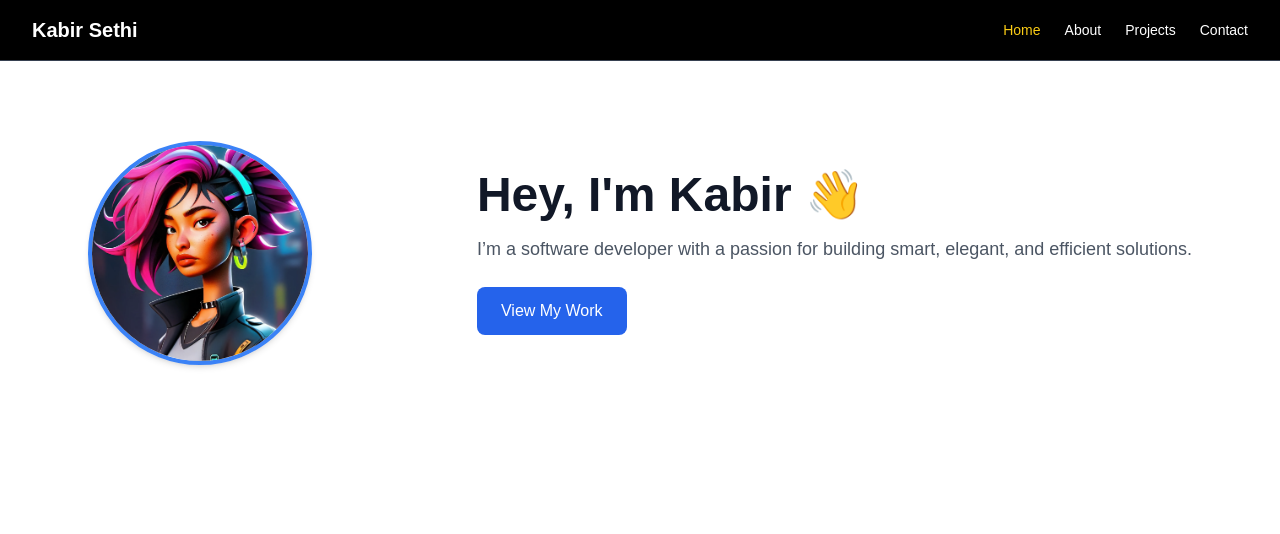
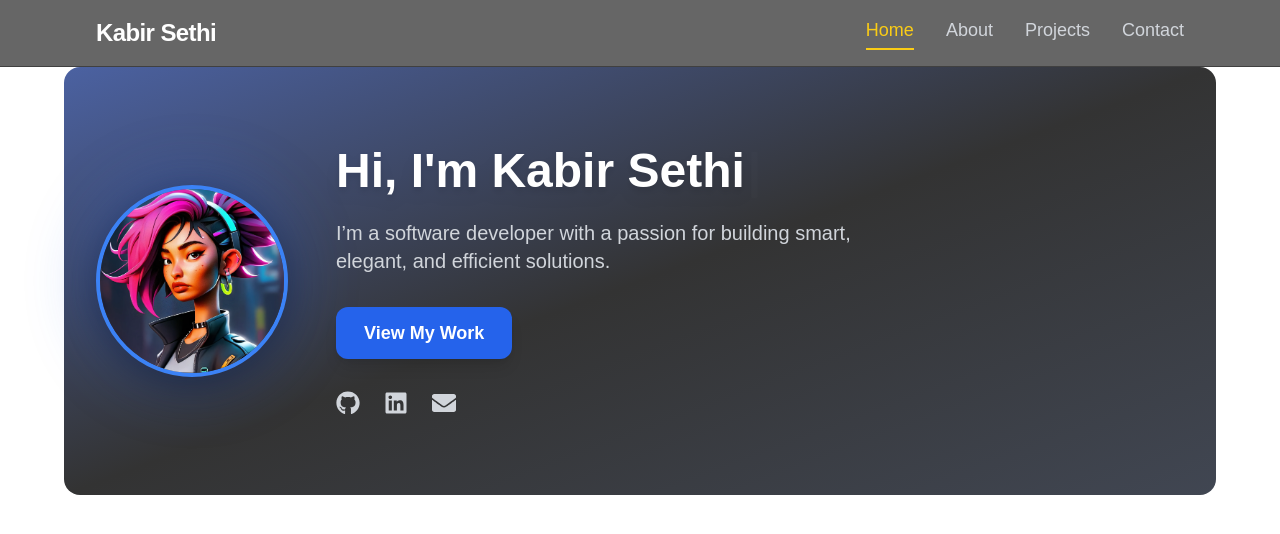
Before and after one commit to KabirSethi6933782/personal-portfolio, a Next.js app: page / in a window 1280 px wide. Shown: the top 534 px of the page. Built offline with nearby package versions, Linux system fonts and the light colour scheme.

Commit message:
Hero Section and Nav Bar fullt designed

```diff
--- a/package.json
+++ b/package.json
@@ -10,9 +10,12 @@
     "lint": "next lint"
   },
   "dependencies": {
+    "framer-motion": "^12.12.1",
     "next": "15.3.2",
     "react": "^19.0.0",
-    "react-dom": "^19.0.0"
+    "react-dom": "^19.0.0",
+    "react-icons": "^5.5.0",
+    "react-simple-typewriter": "^5.0.1"
   },
   "devDependencies": {
     "@eslint/eslintrc": "^3",
--- a/src/app/components/Hero.tsx
+++ b/src/app/components/Hero.tsx
@@ -2,36 +2,97 @@
 
 import Image from "next/image";
 import Link from "next/link";
+import { motion } from "framer-motion";
+import { Typewriter } from "react-simple-typewriter";
+import { FaGithub, FaLinkedin, FaEnvelope } from "react-icons/fa"; // Example icons
 
 export default function Hero() {
   return (
-   <section className="flex flex-col md:flex-row items-center justify-between gap-12 px-6 py-20 max-w-6xl mx-auto text-center md:text-left">
-  {/* Left: Avatar */}
-  <div className="w-40 h-40 md:w-56 md:h-56 rounded-full overflow-hidden border-4 border-blue-500 shadow-md">
+    <section className="relative flex flex-col md:flex-row items-center justify-between gap-12 px-8 py-20 max-w-6xl mx-auto">
+      {/* Gradient Background Shape */}
+      <div className="absolute inset-0 bg-gradient-to-br from-blue-900 via-black to-gray-900 opacity-80 -z-10 rounded-2xl pointer-events-none" />
+
+      {/* Animated Avatar with Glow */}
+      <motion.div
+        initial={{ opacity: 0, x: -60 }}
+        animate={{ opacity: 1, x: 0 }}
+        transition={{ duration: 0.7, type: "spring" }}
+        className="w-48 h-48 rounded-full overflow-hidden border-4 border-blue-500 shadow-2xl"
+        style={{
+          boxShadow: "0 0 64px 8px #2563eb44, 0 8px 32px 0 #0006"
+        }}
+      >
         <Image
           src="/assets/avatar.png"
           alt="Kabir Sethi"
-      width={224}
-      height={224}
+          width={192}
+          height={192}
           className="object-cover w-full h-full"
         />
-  </div>
+      </motion.div>
 
-  {/* Right: Text */}
-  <div>
-    <h1 className="text-4xl md:text-5xl font-bold text-gray-900 dark:text-white">
-      Hey, I'm Kabir 👋
+      {/* Animated Text + Typewriter */}
+      <motion.div
+        initial={{ opacity: 0, y: 40 }}
+        animate={{ opacity: 1, y: 0 }}
+        transition={{ duration: 0.7, delay: 0.2, type: "spring" }}
+        className="text-center md:text-left flex-1"
+      >
+        <h1 className="text-4xl md:text-5xl font-extrabold text-white drop-shadow-lg mb-4 min-h-[56px]">
+          <Typewriter
+            words={["Hi, I'm Kabir Sethi"]}
+            loop={1}
+            cursor
+            cursorStyle="|"
+            typeSpeed={80}
+            deleteSpeed={60}
+            delaySpeed={1000}
+          />
         </h1>
-    <p className="mt-4 text-lg text-gray-600 dark:text-gray-300">
+        <p className="mt-4 text-lg md:text-xl text-gray-300 font-medium max-w-xl mx-auto md:mx-0">
           I’m a software developer with a passion for building smart, elegant, and efficient solutions.
         </p>
-    <Link href="/projects">
-      <button className="mt-6 px-6 py-3 bg-blue-600 text-white rounded-lg hover:bg-blue-700 transition">
+
+        {/* Animated Button */}
+        <Link href="/projects" className="inline-block">
+          <motion.button
+            whileHover={{ scale: 1.08, boxShadow: "0 0 24px #2563eb88" }}
+            whileTap={{ scale: 0.96 }}
+            className="mt-8 px-7 py-3 bg-blue-600 text-white rounded-xl font-semibold shadow-lg hover:bg-blue-700 transition-all text-lg"
+          >
             View My Work
-      </button>
+          </motion.button>
         </Link>
+
+        {/* Social Links (optional) */}
+        <div className="flex gap-6 mt-8 justify-center md:justify-start">
+          <a
+            href="https://github.com/yourgithub"
+            target="_blank"
+            rel="noopener noreferrer"
+            aria-label="GitHub"
+            className="text-gray-300 hover:text-white transition text-2xl"
+          >
+            <FaGithub />
+          </a>
+          <a
+            href="https://linkedin.com/in/yourlinkedin"
+            target="_blank"
+            rel="noopener noreferrer"
+            aria-label="LinkedIn"
+            className="text-gray-300 hover:text-white transition text-2xl"
+          >
+            <FaLinkedin />
+          </a>
+          <a
+            href="mailto:kabirsethi2002@gmail.com.com"
+            aria-label="Email"
+            className="text-gray-300 hover:text-white transition text-2xl"
+          >
+            <FaEnvelope />
+          </a>
         </div>
+      </motion.div>
     </section>
-
   );
 }
--- a/src/app/components/Navbar.tsx
+++ b/src/app/components/Navbar.tsx
@@ -1,50 +1,36 @@
-'use client';
+"use client";
+import Link from "next/link";
+import { usePathname } from "next/navigation";
 
-import Link from 'next/link';
-import { usePathname } from 'next/navigation';
+const links = [
+  { href: "/", label: "Home" },
+  { href: "/about", label: "About" },
+  { href: "/projects", label: "Projects" },
+  { href: "/contact", label: "Contact" },
+];
 
-const Navbar = () => {
+export default function Navbar() {
   const pathname = usePathname();
-
   return (
-    <header className="w-full px-8 py-4 flex justify-between items-center border-b border-gray-700 bg-black">
-      <h1 className="text-xl font-bold text-white">Kabir Sethi</h1>
-      <nav className="flex gap-6 text-white text-sm font-medium">
-        <Link
-          href="/"
-          className={`hover:text-yellow-400 transition ${
-            pathname === '/' ? 'text-yellow-400' : ''
-          }`}
-        >
-          Home
-        </Link>
-        <Link
-          href="/about"
-          className={`hover:text-yellow-400 transition ${
-            pathname === '/about' ? 'text-yellow-400' : ''
-          }`}
-        >
-          About
-        </Link>
-        <Link
-          href="/projects"
-          className={`hover:text-yellow-400 transition ${
-            pathname === '/projects' ? 'text-yellow-400' : ''
-          }`}
-        >
-          Projects
-        </Link>
-        <Link
-          href="/contact"
-          className={`hover:text-yellow-400 transition ${
-            pathname === '/contact' ? 'text-yellow-400' : ''
-          }`}
-        >
-          Contact
-        </Link>
-      </nav>
-    </header>
+    <nav className="backdrop-blur-md bg-black/60 border-b border-neutral-700 sticky top-0 z-50">
+      <div className="max-w-6xl mx-auto flex items-center justify-between px-8 py-4">
+        <span className="text-2xl font-extrabold text-white tracking-tight">Kabir Sethi</span>
+        <div className="flex gap-8">
+          {links.map((link) => (
+            <Link
+              key={link.href}
+              href={link.href}
+              className={`text-lg font-medium transition-colors duration-200 ${
+                pathname === link.href
+                  ? "text-yellow-400 border-b-2 border-yellow-400"
+                  : "text-gray-300 hover:text-yellow-300"
+              } pb-1`}
+            >
+              {link.label}
+            </Link>
+          ))}
+        </div>
+      </div>
+    </nav>
   );
-};
-
-export default Navbar;
+}
```
Also changed, not shown: 1 other file (tests, documents, lock files or other folders). Lines whose indentation alone changed are shown as unchanged.
